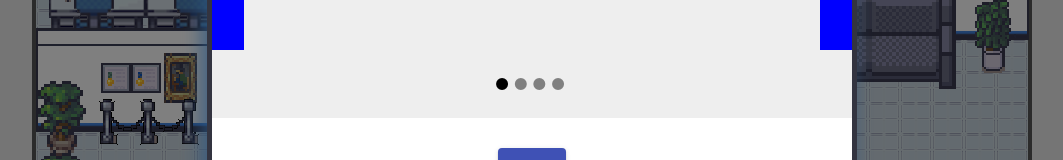
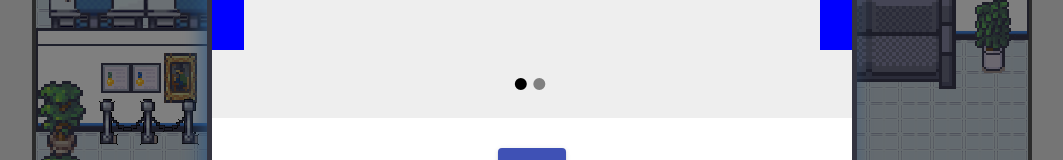
Before and after one commit to jiroquijano/jiro-portfolio, a React (Create React App) app: page /office in a window 1280 px wide. Shown: the part 466-626 px from the top of the page, without its empty margins (108-1171 px from the left). Built offline with nearby package versions, Linux system fonts and the light colour scheme.

Commit message:
reduced dummy characters and refactored indexguide component

```diff
--- a/src/components/Content/VisitorWelcomePage.jsx
+++ b/src/components/Content/VisitorWelcomePage.jsx
@@ -52,7 +52,7 @@ const VisitorWelcomePage = ({handleClick}) => {
             </div>
 
             <VisitorSelectionCarousel
-                characters = {['jiro', 'bonna', 'guest', 'robot']}
+                characters = {['jiro', 'bonna']}
             />
 
             <div className={classes.footer}>
--- a/src/components/VisitorSelection/CharacterPreview.jsx
+++ b/src/components/VisitorSelection/CharacterPreview.jsx
@@ -1,13 +1,11 @@
 import React from 'react';
-import {Fade} from '@material-ui/core';
 
 const CharacterPreview = ({characters, currentIndex}) => {
+
     return (
-        <Fade in={true} timeout={500}>
-            <div>
-                {characters[currentIndex]}
-            </div>
-        </Fade>
+        <div>
+            {characters[currentIndex]}
+        </div>
     )
 }
 
--- a/src/components/VisitorSelection/VisitorSelectionCarousel.jsx
+++ b/src/components/VisitorSelection/VisitorSelectionCarousel.jsx
@@ -58,14 +58,18 @@ const VisitorSelectionCarousel = ({characters}) => {
     return (
         <>
             <div className={classes.root}>
+                {/*LEFT ARROW*/}
                 <div className={classes.button} onClick={() =>
                     setCurrentCharacterIndex((prevIndex) => scrollThrough(characters, prevIndex, 'left'))
                 }>
                     {'<<<'}
                 </div>
 
+                 {/*CHARACTER SPRITE*/}
                 <CharacterPreview characters={characters} currentIndex={currentCharacterIndex}/>
 
+
+                {/*RIGHT ARROW*/}
                 <div className={classes.button} onClick={() =>
                     setCurrentCharacterIndex((prevIndex) => scrollThrough(characters, prevIndex, 'right'))
                 }>
@@ -74,15 +78,11 @@ const VisitorSelectionCarousel = ({characters}) => {
             </div>
             <div className={classes.indexGuide}>
                 {
-                    characters.map((character)=>
-                        <div
-                            className = {
-                                character === characters[currentCharacterIndex] ?
-                                    classes.activeCircle : classes.inactiveCircle
-                            }
-                            key = {character}
-                        > ● </div>
-                    )
+                    characters.map((character) => {
+                        const guideClassName = character === characters[currentCharacterIndex] ?
+                            classes.activeCircle : classes.inactiveCircle;
+                        return <div key = {character} className = {guideClassName}> ● </div>
+                    })
                 }
             </div>
         </>
```
